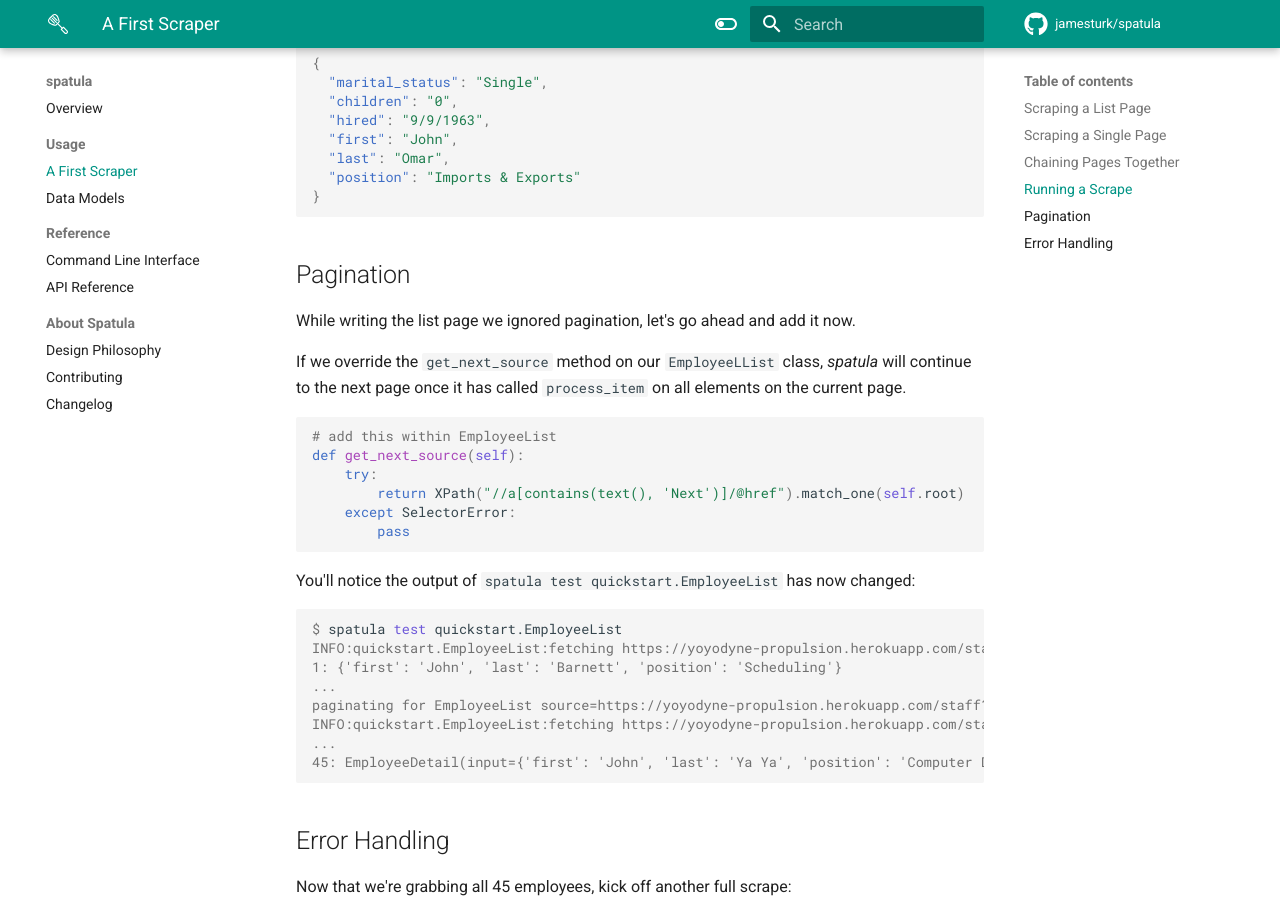
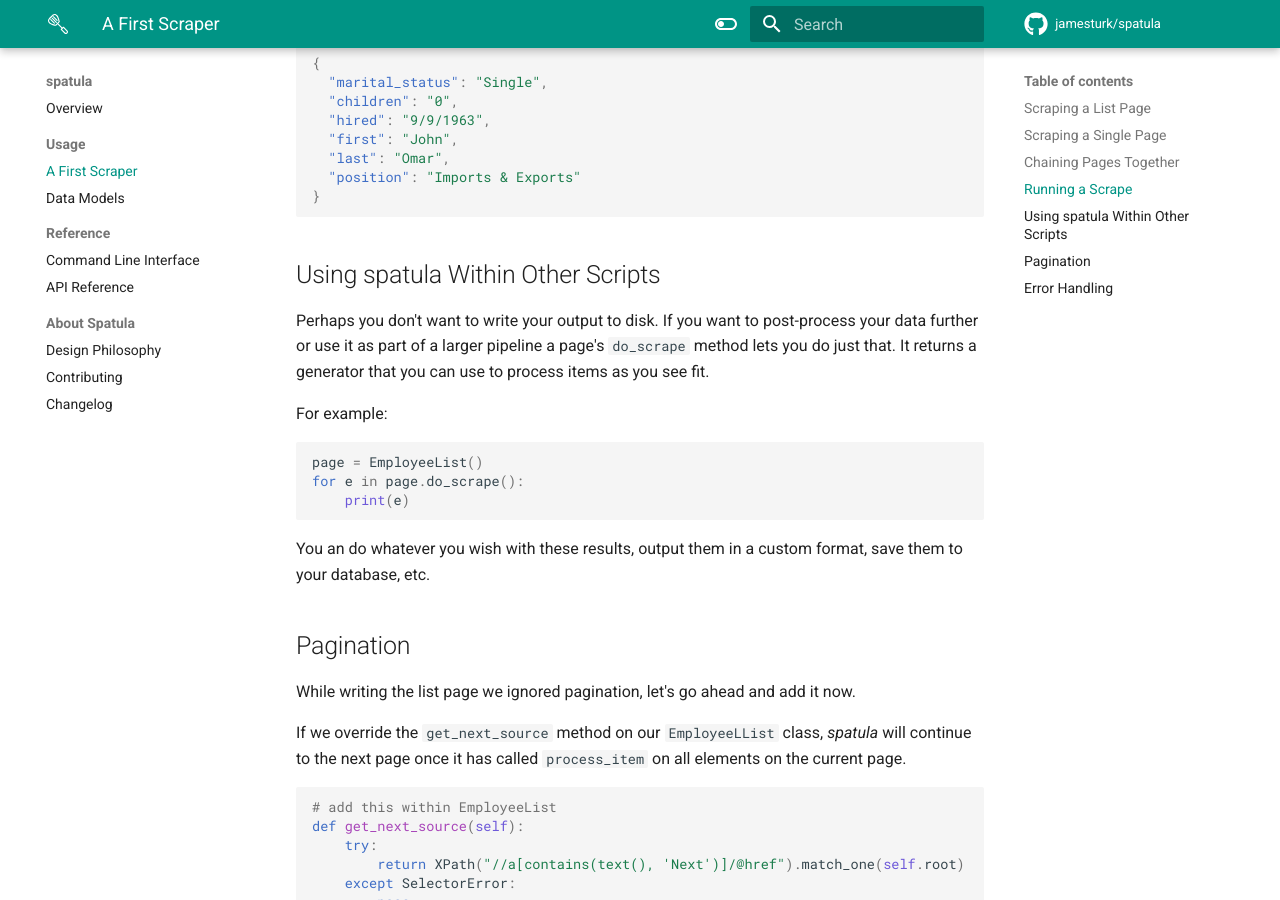
Before and after one commit to jamesturk/spatula, an MkDocs documentation site: the page built from docs/scraper-basics.md, in a window 1280 px wide and 900 px high, scrolled down 4727 px. Built offline with MkDocs 1.6.1 and Material for MkDocs 9.7.7, drawn with Linux system fonts in a browser that asks for light colours; comment, search, counter and statistics services are not loaded.

Commit message:
add do_scrape example

````diff
--- a/docs/scraper-basics.md
+++ b/docs/scraper-basics.md
@@ -250,6 +250,21 @@ individual:
 }
 ```
 
+## Using spatula Within Other Scripts
+
+Perhaps you don't want to write your output to disk.
+If you want to post-process your data further or use it as part of a larger pipeline a page's `do_scrape` method lets you do just that.  It returns a generator that you can use to process items as you see fit.
+
+For example:
+
+```python
+page = EmployeeList()
+for e in page.do_scrape():
+    print(e)
+```
+
+You an do whatever you wish with these results, output them in a custom format, save them to your database, etc.
+
 ## Pagination
 
 While writing the list page we ignored pagination, let's go ahead and
````
